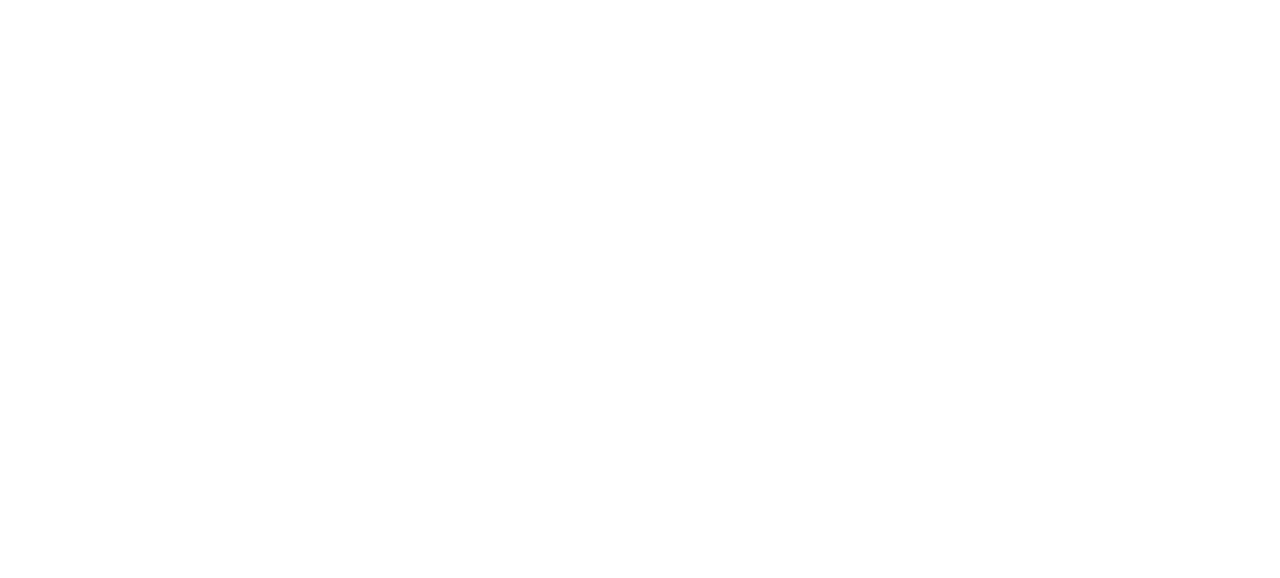
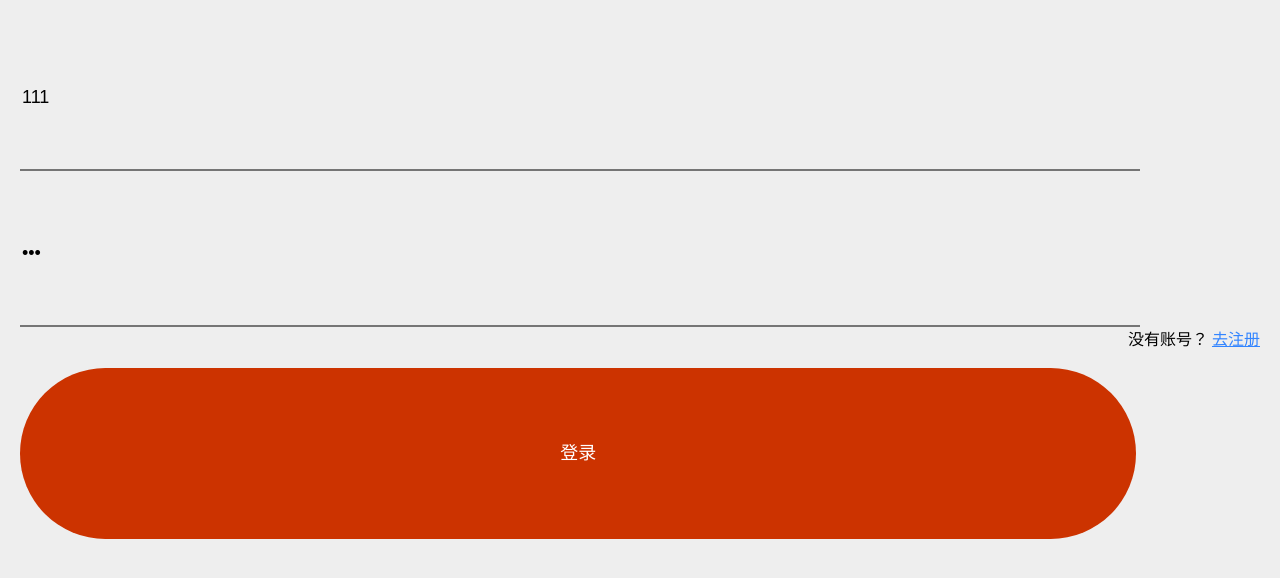
Before and after one commit to Trb-code/vue-topnew, a Vue app: page /#/logo in a window 1280 px wide. Before the commit this address led to /#/. Shown: the top 578 px of the page. Built offline with nearby package versions, Linux system fonts and the light colour scheme; a small style sheet from the web is missing.

Commit message:
登录页面，点击，输入，关联好

```diff
--- a/package.json
+++ b/package.json
@@ -8,6 +8,7 @@
     "lint": "vue-cli-service lint"
   },
   "dependencies": {
+    "axios": "^0.19.0",
     "core-js": "^3.4.3",
     "vant": "^2.2.16",
     "vue": "^2.6.10",
--- a/src/components/logobutton.vue
+++ b/src/components/logobutton.vue
@@ -1,13 +1,19 @@
 <template>
   <!-- // 按钮封装 -->
-  <div class="btn">
+  <div class="btn" @click="handclick">
     {{ text }}
   </div>
 </template>
 
 <script>
 export default {
-  props: ["text"]
+  props: ["text"],
+  // 子组件绑定点击事件
+  methods: {
+    handclick(event) {
+      this.$emit("click", event);
+    }
+  }
 };
 </script>
 
--- a/src/components/logoinp.vue
+++ b/src/components/logoinp.vue
@@ -1,13 +1,20 @@
 <template>
   <div>
     <!-- 输入框封装 -->
-    <input type="text" class="inp" />
+    <input :type="type" class="inp" :value="value" @input="handinput" />
   </div>
 </template>
 
 <script>
 export default {
-  props: ["type"]
+  props: ["type", "value"],
+  methods: {
+    // 输入内容发生改变，告诉父组件
+    handinput(event) {
+      let value = event.target.value;
+      this.$emit("input", value);
+    }
+  }
 };
 </script>
 
--- /dev/null
+++ b/src/components/myaxios/base.js
@@ -0,0 +1,5 @@
+import axios from "axios"
+
+axios.defaults.baseURL = "http://localhost:3000"
+
+export default axios
--- a/src/views/logo.vue
+++ b/src/views/logo.vue
@@ -1,20 +1,24 @@
 <template>
   <div class="ueslogo">
     <div class="container">
-      <div class="close"><span class="iconfont iconicon-test"></span></div>
-      <div class="logo"><span class="iconfont iconnew"></span></div>
+      <div class="close">
+        <span class="iconfont iconicon-test"></span>
+      </div>
+      <div class="logo">
+        <span class="iconfont iconnew"></span>
+      </div>
       <div class="inputs">
         <!-- 输入框组件 -->
-        <logoinp></logoinp>
-        <logoinp></logoinp>
+        <logoinp type="text" :value="user.username" @input="handinput"></logoinp>
+        <logoinp type="password" v-model="user.password"></logoinp>
       </div>
       <p class="tips">
         没有账号？
-        <a href="#/register" class="">去注册</a>
+        <a href="#/register" class>去注册</a>
       </p>
 
       <!-- 封装好的按钮 -->
-      <logobtn text="登录"></logobtn>
+      <logobtn text="登录" @click="login"></logobtn>
     </div>
   </div>
 </template>
@@ -27,6 +31,25 @@
   components: {
     logobtn,
     logoinp
+  },
+  //   登录用户数据
+  data() {
+    return {
+      user: {
+        username: "111",
+        password: "222"
+      }
+    };
+  },
+  //   接受子组件传过来的点击事件
+  methods: {
+    login() {
+      console.log(this.user);
+    },
+    // 输入内容变化
+    handinput(data) {
+      this.user.username = data;
+    }
   }
 };
 </script>
@@ -34,7 +57,8 @@
 <style lang="less" scoped>
 .ueslogo {
   padding: 20px;
-  //   background-color: #eee;
+  background-color: #eee;
+  height: 100vh;
 }
 
 .close {
```
Also changed, not shown: src/components/myaxios/API.js (added, +9 -0 lines), 1 other file (tests, documents, lock files or other folders).
